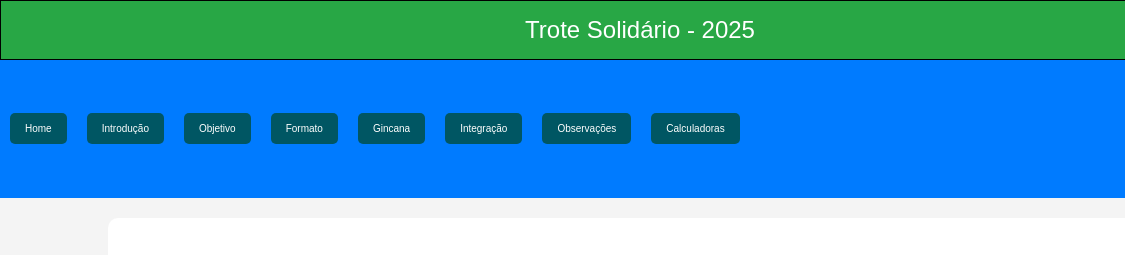
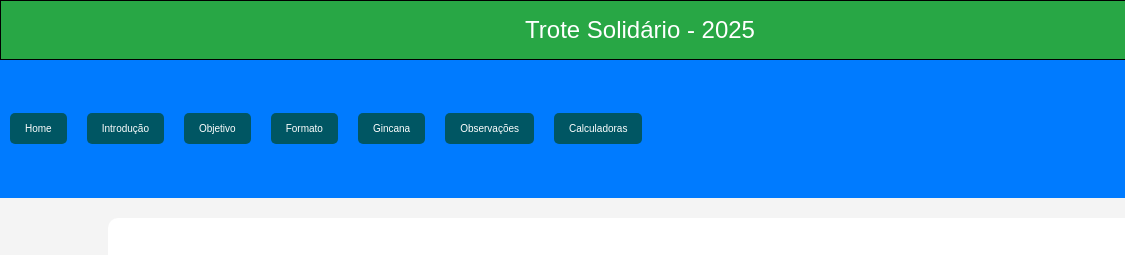
Before and after one commit to ArthurGarcia99/Site.Trote, a plain HTML site: page calculadoras.html in a window 1280 px wide. Shown: the top 255 px of the page, 0-1125 px from the left. Drawn offline with Linux system fonts and the light colour scheme.

Commit message:
Site Trote

```diff
--- a/calculadoras.html
+++ b/calculadoras.html
@@ -19,7 +19,6 @@
             <a href="Objetivo.html">Objetivo</a>
             <a href="formato.html">Formato</a>
             <a href="gincana.html">Gincana</a>
-            <a href="integracao.html">Integração</a>
             <a href="observacoes.html">Observações</a>
             <a href="calculadoras.html">Calculadoras</a>
 
```
Also changed, not shown: formato.html (+0 -1 lines), gincana.html (+0 -1 lines), index.html (+0 -1 lines), introducao.html (+0 -1 lines), objetivo.html (+0 -1 lines), observacoes.html (+0 -1 lines).
